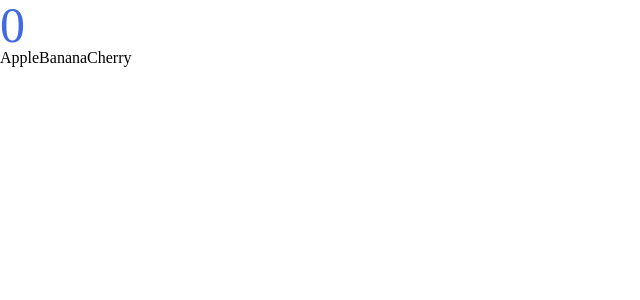
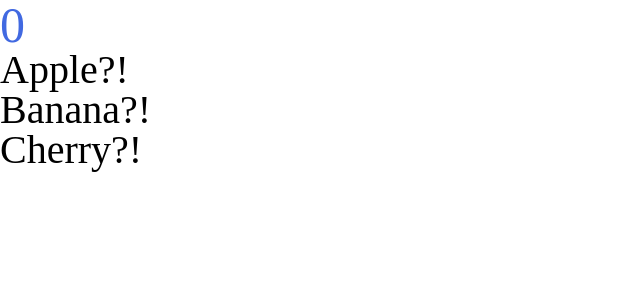
Before and after one commit to yeyoung8805/vue3-practice, a Vue app: page / in a window 1280 px wide. Shown: the top 300 px of the page, without its empty margins (0-640 px from the left). Built offline with nearby package versions, Linux system fonts and the light colour scheme.

Commit message:
find out changes are well applied

```diff
--- a/src/components/Fruit.vue
+++ b/src/components/Fruit.vue
@@ -1,5 +1,5 @@
 <template>
-  {{ name }}
+  <li>{{ name }}?!</li>
 </template>
 
 <script>
```
